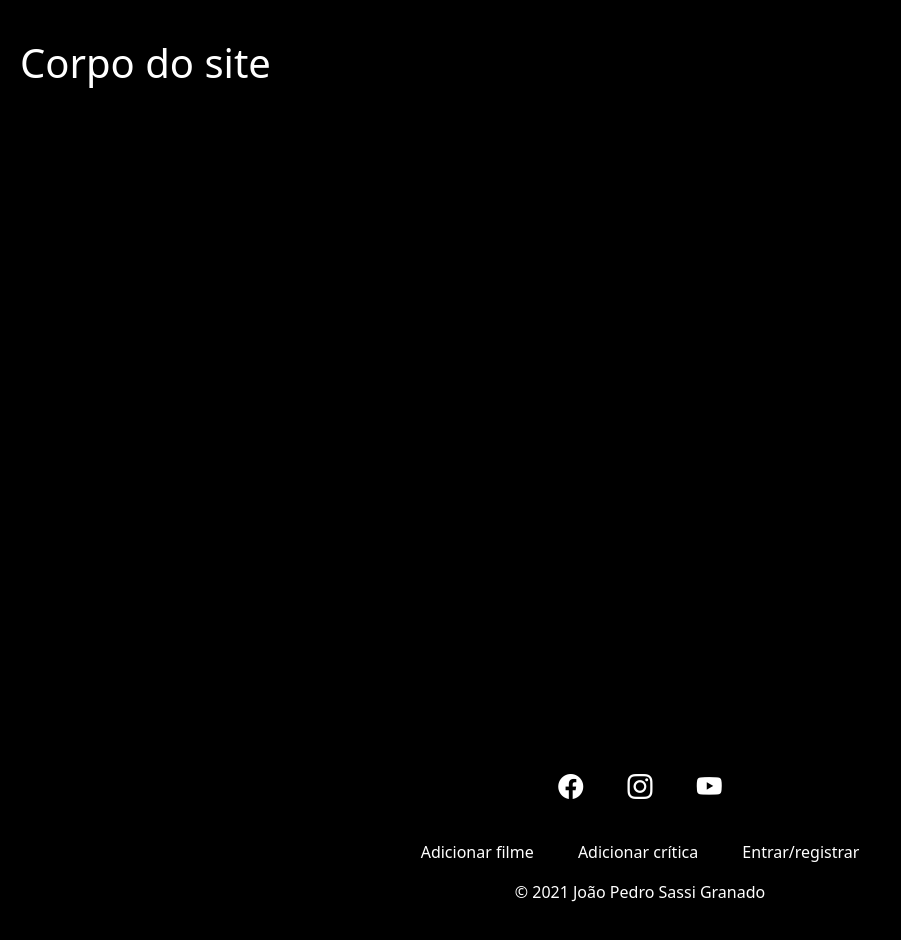
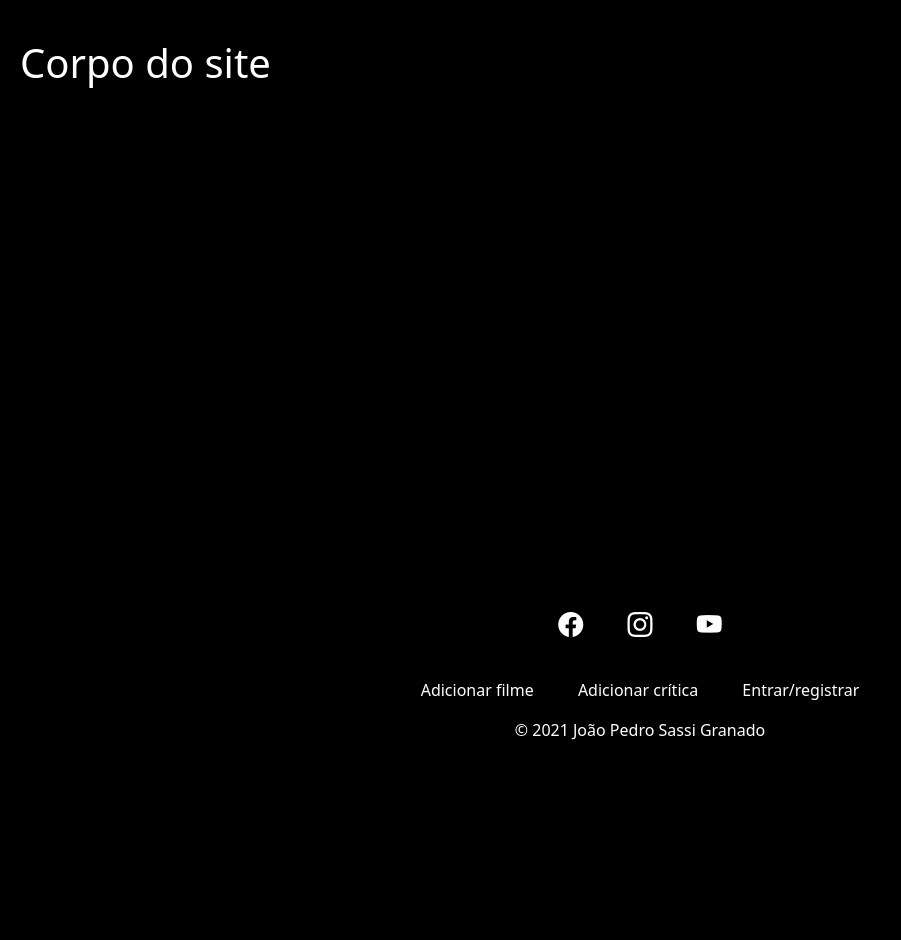
Before and after one commit to JoaopedroSassi/PJ-Moviestar, a PHP site: page / in a window 1280 px wide. Shown: the part 81-1021 px from the top of the page, without its empty margins (0-901 px from the left). After the commit the page ends 821 px from the top, so only its background shows below. Run offline with PHP 8.4, Linux system fonts and the light colour scheme; some libraries are stand-ins or nearby versions.

Commit message:
Upt footer

```diff
--- a/css/styles.css
+++ b/css/styles.css
@@ -62,7 +62,7 @@
 #main-container{
   background-color: #000;
   color: #FFF;
-  min-height: calc(100vh - 70px);
+  min-height: calc(65vh + 48px);
   padding: 40px 20px;
 }
 
```
